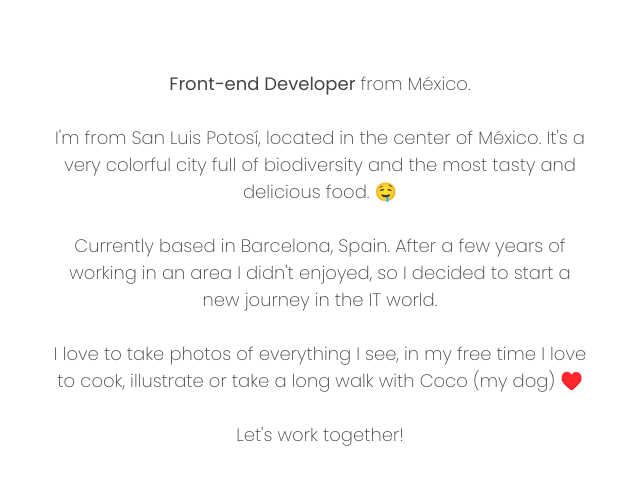
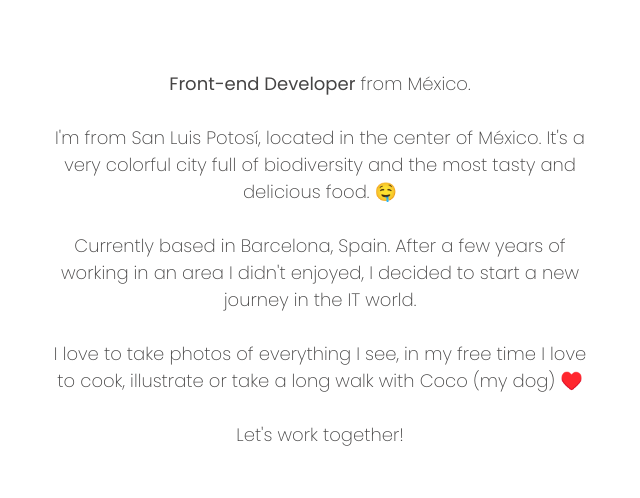
Before and after one commit to itzelgil/my-portfolio-itzel, a plain HTML site: page about.html in a window 1280 px wide. Shown: the part 198-696 px from the top of the page, 605-1245 px from the left. Drawn offline with nearby package versions, Linux system fonts and the light colour scheme.

Commit message:
modifying about me page

```diff
--- a/about.html
+++ b/about.html
@@ -131,7 +131,7 @@
             <br />
             <br />
             Currently based in Barcelona, Spain. After a few years of working in
-            an area I didn't enjoyed, so I decided to start a new journey in the
+            an area I didn't enjoyed, I decided to start a new journey in the
             IT world.
             <br />
             <br />
```
